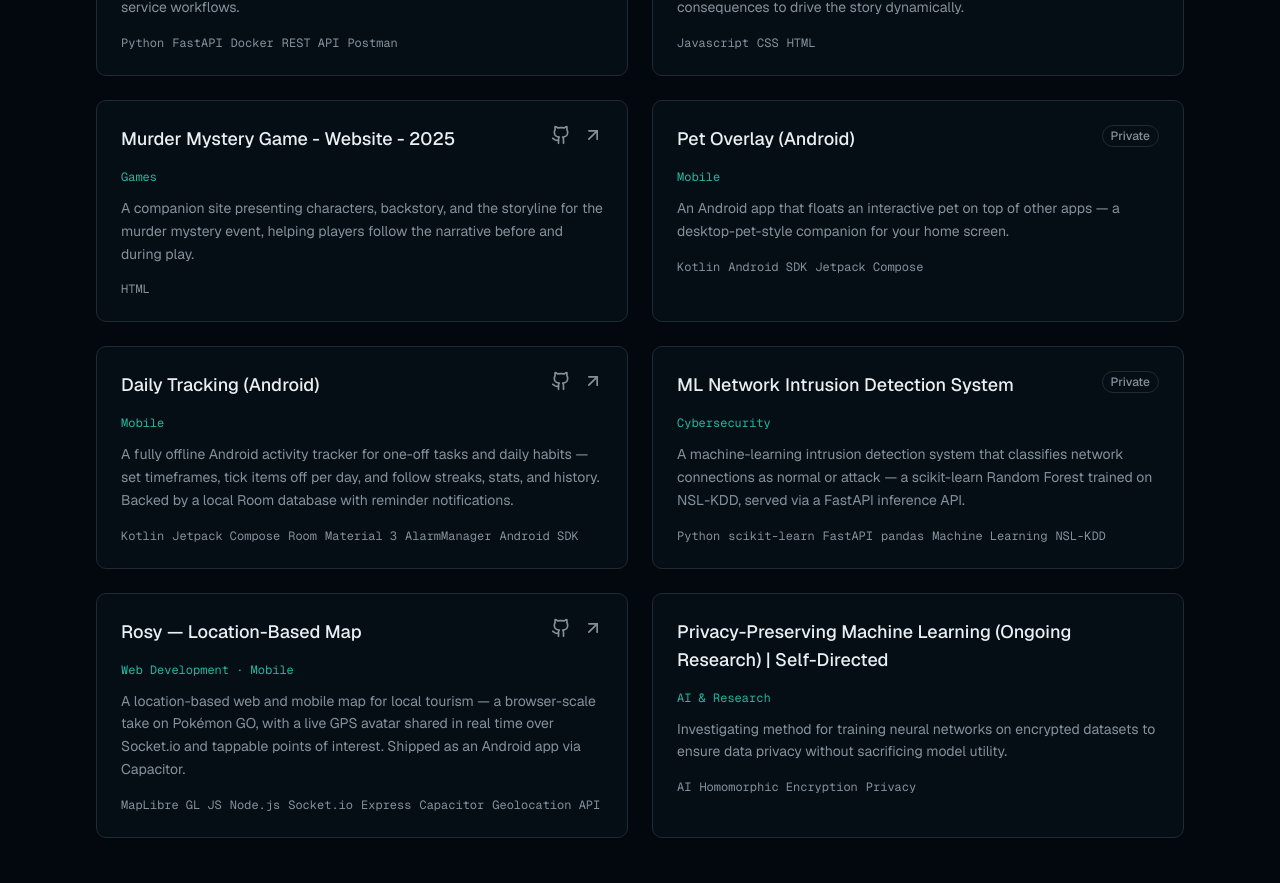
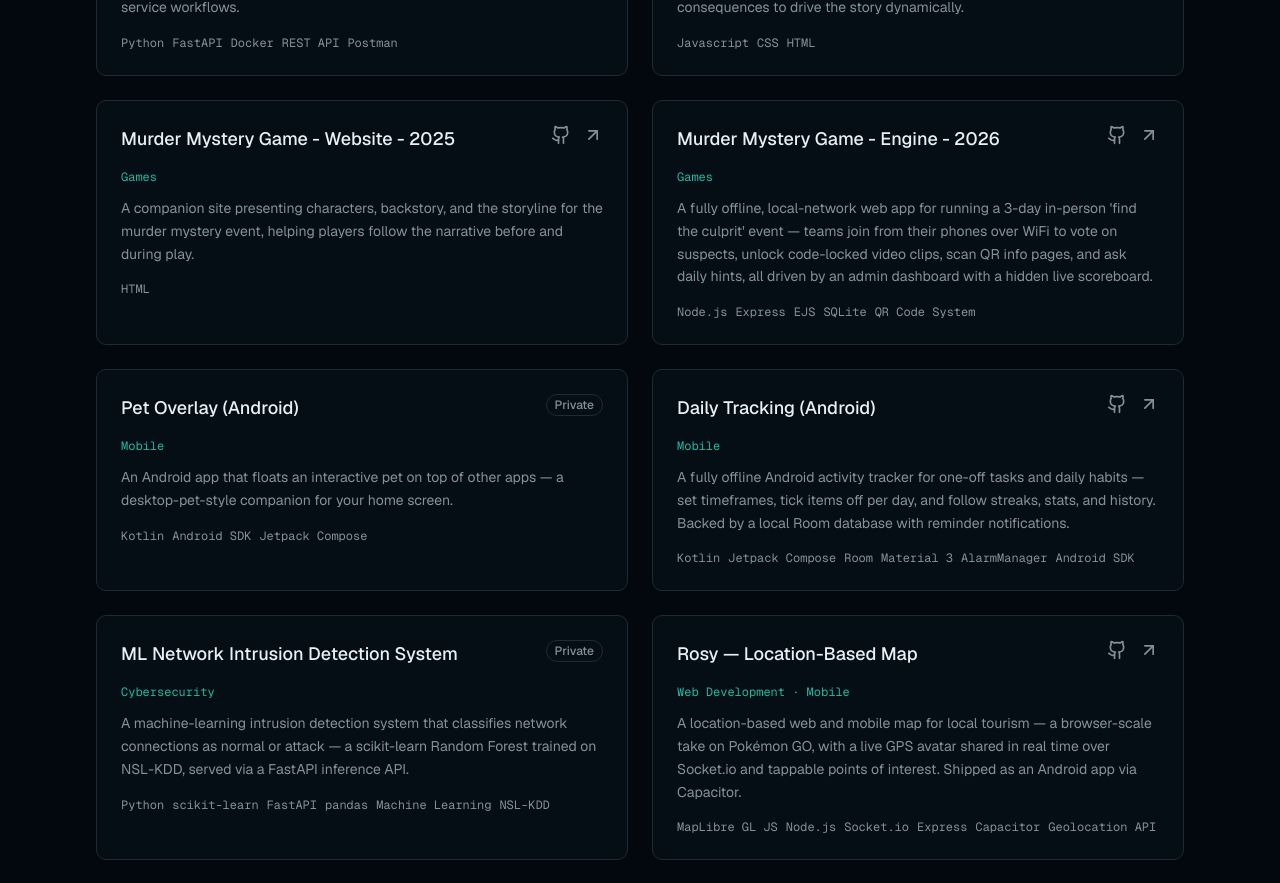
Before and after one commit to ionxg/Ionchaiyakul, a Next.js app in the folder Website/: page / in a window 1280 px wide. Shown: the part 3660-4543 px from the top of the page. Built offline with nearby package versions, Linux system fonts and the light colour scheme.

Commit message:
feat(projects): add Murder Mystery 2026 engine project

```diff
--- a/Website/components/projects-section.tsx
+++ b/Website/components/projects-section.tsx
@@ -75,6 +75,15 @@ const projects: Project[] = [
     technologies: ["HTML"],
     githubUrl: "https://github.com/ionxg/Website-for-Murder-Mystery",
     liveUrl: "https://github.com/ionxg/Website-for-Murder-Mystery",
+  },
+  {
+    title: "Murder Mystery Game - Engine - 2026",
+    category: "Games",
+    description:
+      "A fully offline, local-network web app for running a 3-day in-person 'find the culprit' event — teams join from their phones over WiFi to vote on suspects, unlock code-locked video clips, scan QR info pages, and ask daily hints, all driven by an admin dashboard with a hidden live scoreboard.",
+    technologies: ["Node.js", "Express", "EJS", "SQLite", "QR Code System"],
+    githubUrl: "https://github.com/ionxg/murder-mystery-2026",
+    liveUrl: "https://github.com/ionxg/murder-mystery-2026",
   },
   {
     title: "Pet Overlay (Android)",
```
